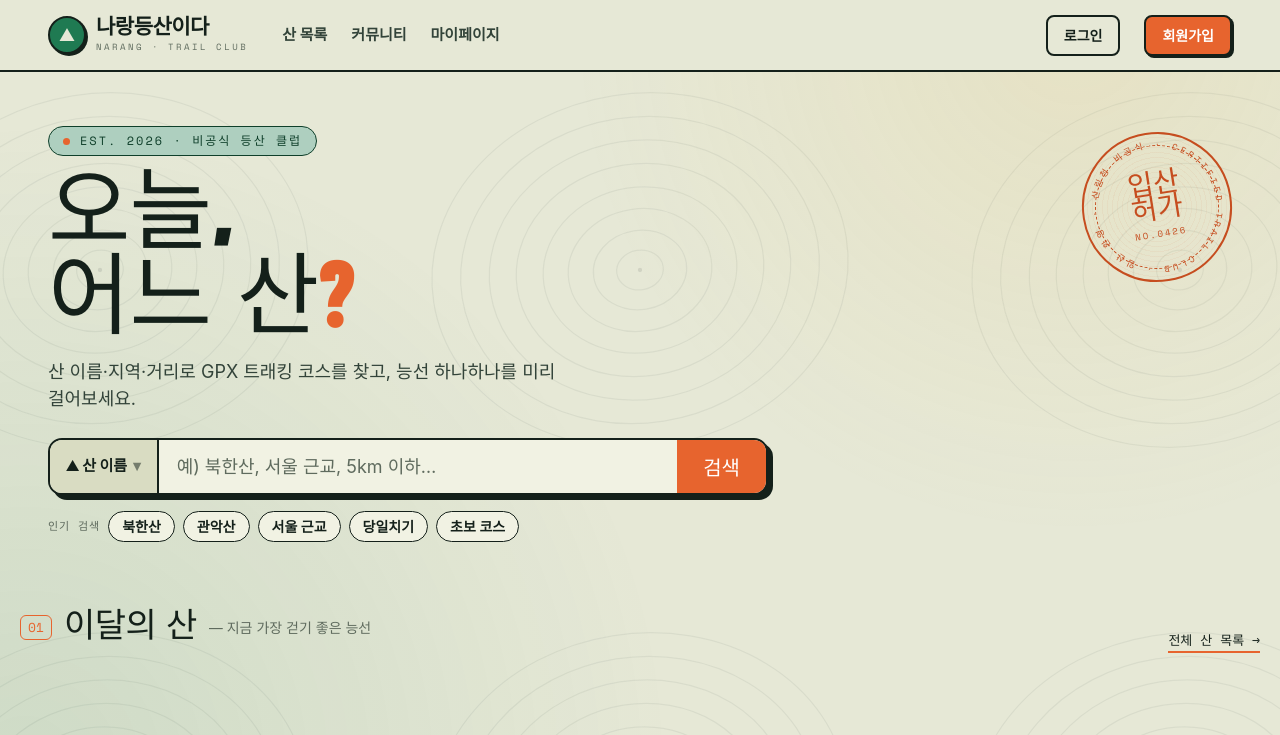
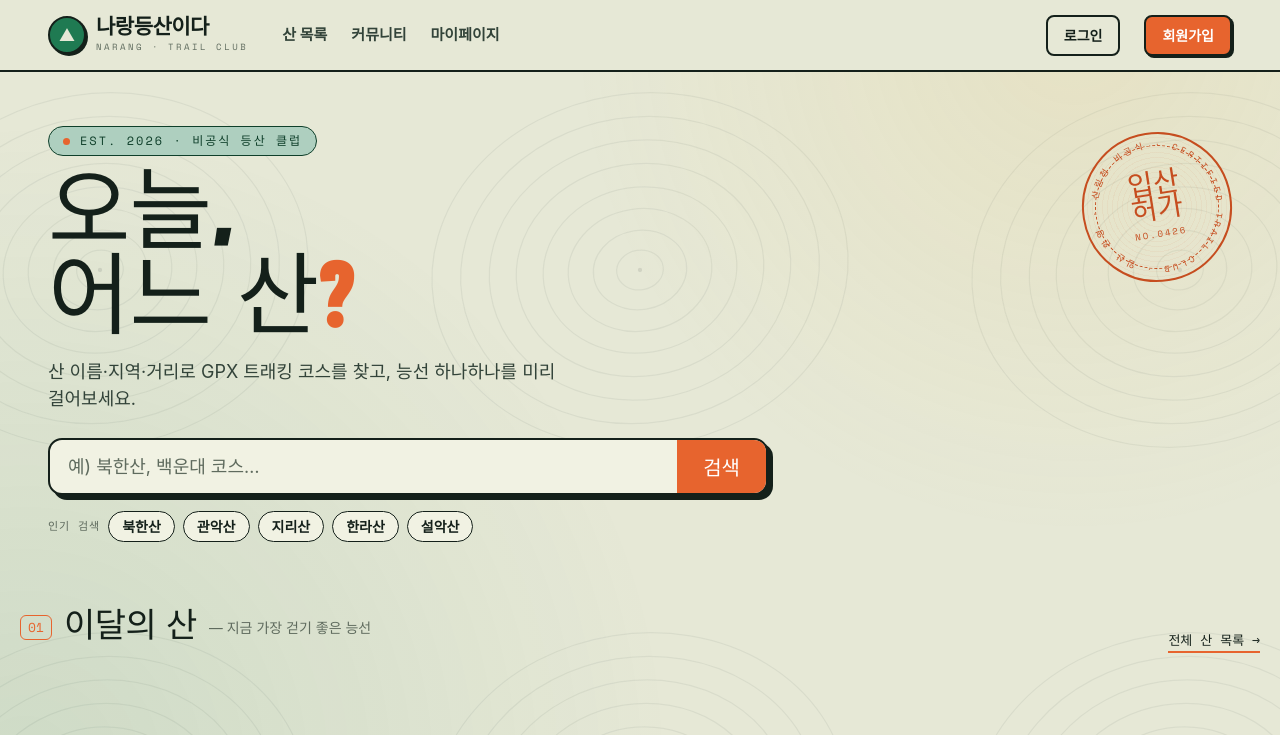
Before and after one commit to NarangHiking/FE, a React (Vite) app: page / in a window 1280 px wide. Shown: the top 735 px of the page. Built offline with nearby package versions, Linux system fonts and the light colour scheme; no server answers; a web font is replaced by a local one.

Commit message:
fix searchbar

```diff
--- a/src/pages/MainPage.jsx
+++ b/src/pages/MainPage.jsx
@@ -5,7 +5,7 @@ import MountainCard from '../components/MountainCard.jsx';
 import { REGIONS, mtnToCard, matchesRegion } from '../data/mountains.js';
 import { apiFetch } from '../context/AuthContext.jsx';
 
-const QUICK = ['북한산', '관악산', '서울 근교', '당일치기', '초보 코스'];
+const QUICK = ['북한산', '관악산', '지리산', '한라산', '설악산'];
 
 // 'YYYY-MM-DD…' / 'YYYY.MM.DD' → 'MM.DD'
 const fmtDate = (s) => (s ? String(s).replace(/[-/]/g, '.').slice(5, 10) : '');
@@ -67,8 +67,7 @@ export default function MainPage() {
             <p className="lead">산 이름·지역·거리로 GPX 트래킹 코스를 찾고, 능선 하나하나를 미리 걸어보세요.</p>
 
             <form className="searchbar" onSubmit={onSearch}>
-              <div className="cat">⛰ 산 이름 <span style={{ opacity: 0.5 }}>▾</span></div>
-              <input type="text" value={q} onChange={(e) => setQ(e.target.value)} placeholder="예) 북한산, 서울 근교, 5km 이하…" />
+              <input type="text" value={q} onChange={(e) => setQ(e.target.value)} placeholder="예) 북한산, 백운대 코스…" />
               <button type="submit">검색</button>
             </form>
 
```
